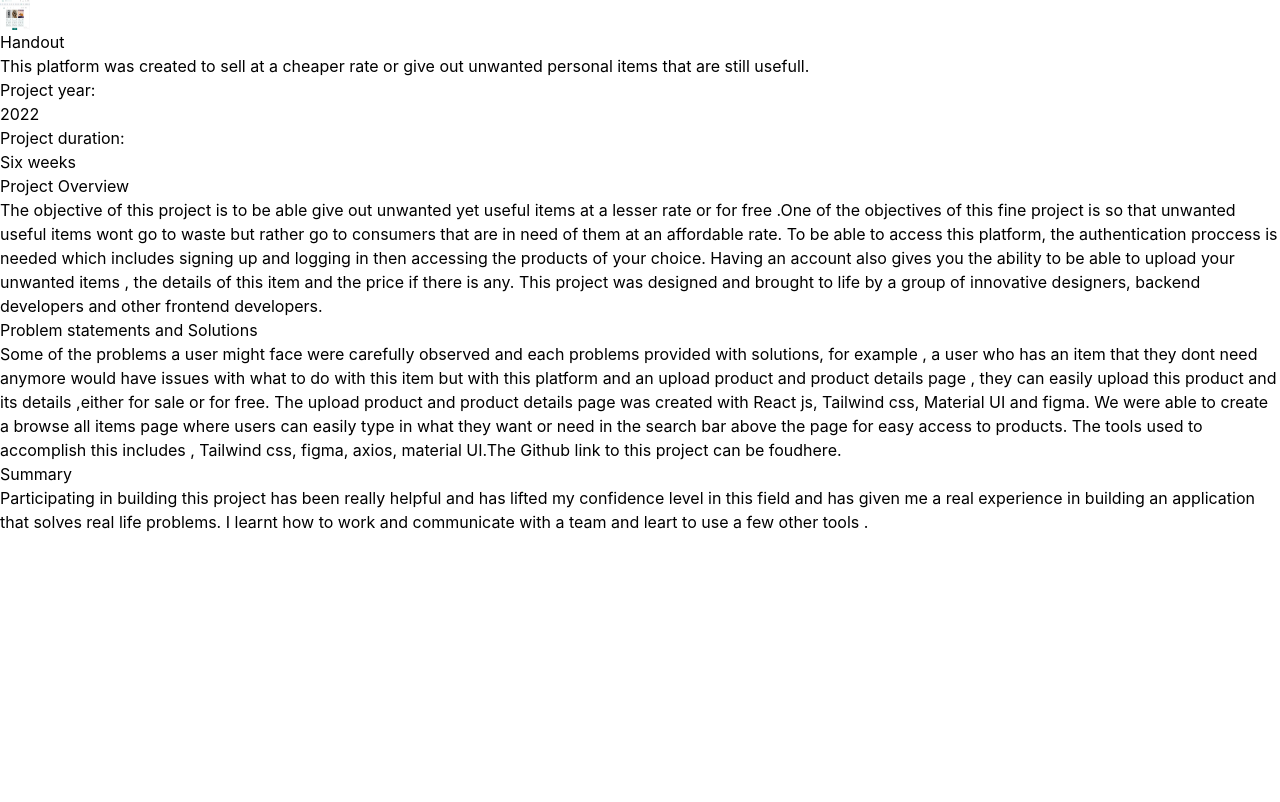
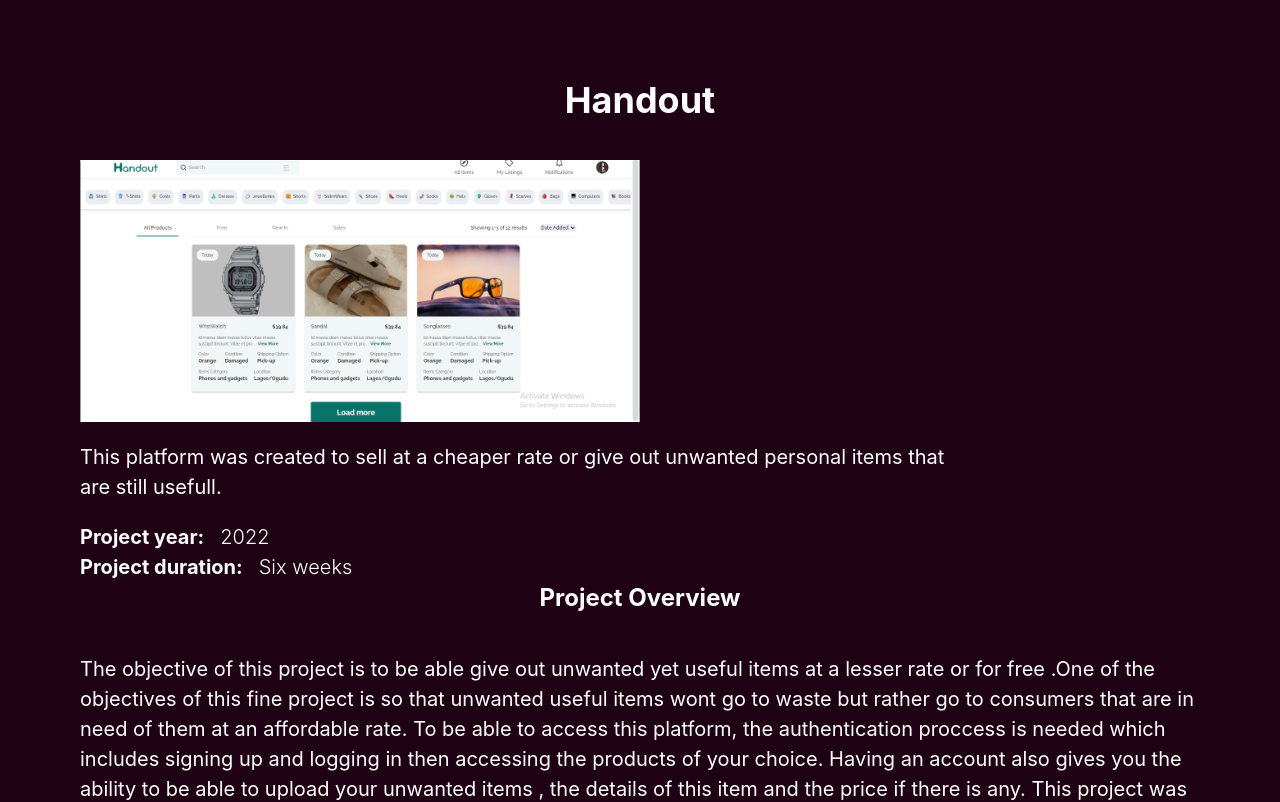
Before and after one commit to Abby-Taiwo/MyPortfolio, a React (Create React App) app: page /handout-details in a window 1280 px wide. Shown: the top 802 px of the page. Built offline with nearby package versions, Linux system fonts and the light colour scheme.

Commit message:
9th commit

```diff
--- a/src/components/about.jsx
+++ b/src/components/about.jsx
@@ -8,7 +8,7 @@ function about() {
       <h1 className='text-6xl'>I'm Abidemi Taiwo</h1>
     </div>
   <div className='flex flex-col md:flex-row px-8 items-center justify-between w-full text-white gap-5'>
-    <div className='flex flex-col flex-1 gap-5'>
+    <div className='flex flex-col flex-1 gap-5 '>
       <h4 className='md:text-center text-lg mt-20'>I'm a front end developer that hopes to work
       with teams around the world to help create
       interactive and outstanding websites, My interest
--- a/src/components/footer.jsx
+++ b/src/components/footer.jsx
@@ -9,7 +9,6 @@ import '../styles/footer.css'
 
 function footer() {
   return (
-    <div>
         <footer className="footer">
 
                     <div className="links">
@@ -33,7 +32,6 @@ function footer() {
                 Made by Abidemi Taiwo
             </div>
         </footer>
-    </div>
   )
 }
 
--- a/src/components/handoutDetails.jsx
+++ b/src/components/handoutDetails.jsx
@@ -1,52 +1,60 @@
 import React from 'react'
 import Handout from '../images/Handout.png'
+// import { useNavigate } from 'react-router-dom'
 
 function handoutDetails() {
+
   return (
-    <div className=''>
+    <div className='bg-[#1e0213] text-white w-100% text-[20px] p-20'>
       <div>
-      <img src={Handout} alt="a page" className='' />
-      <h2>Handout</h2>
-      <p>This platform was created to sell at a cheaper rate or give out unwanted personal items that are still usefull.</p>
+      <h2 className='text-4xl font-raleway font-bold text-center mb-10'>Handout</h2>
+      <img src={Handout} alt="a page" className='w-1/2 h-1/2 items-center' />
+      <p className='mt-5'>This platform was created to sell at a cheaper rate or give out unwanted personal items that <br /> are still usefull.</p>
       </div>
-      <div>
-        <section>
-          <h2>
+      <div className='items-center mt-5'>
+        <section className='flex gap-4'>
+          <h2 className='font-bold'>
           Project year:
           </h2>
-          <h4>
+          <h4 className='font-light'>
             2022
           </h4>
         </section>
-        <section>
-          <h2>
+        <section className='flex gap-4'>
+          <h2 className='font-bold'>
             Project duration:
           </h2>
+          <h4 className='font-light'>
           Six weeks
+          </h4>
         </section>
       </div>
       <div>
-        <h2>Project Overview </h2>
+        <h2 className='text-2xl font-raleway font-bold text-center mb-10' >Project Overview </h2>
         <p>The objective of this project is to be able give out unwanted yet useful items at a lesser rate or for free .One of the objectives of this fine project is so that unwanted useful items wont go to waste but rather go to consumers that are in need of them at an affordable rate. To be able to access this platform, the authentication proccess is needed which includes signing up and logging in then accessing the products of your choice. Having an account also gives you the ability to be able to upload your unwanted items , the details of this item and the price if there is any. This project was designed and brought to life by a group of innovative designers, backend developers and other frontend developers.</p>
       </div>
        <div>
-        <h2>
+        <h2 className='text-2xl font-raleway font-bold text-center m-5'>
         Problem statements and Solutions
         </h2>
-        <p>
+        <p className='mt-5' >
           Some of the problems a user might face were carefully observed and each problems  provided with solutions, for example , a user who has an item that they dont need anymore would have issues with what to do with this item but with this platform and an upload product and product details page , they can easily upload this product and its details ,either for sale or for free. The upload product and product details page was created with React js, Tailwind css, Material UI and figma. We were able to create a browse all items page where users can easily type in what they want or need in the search bar above the page for easy access to products. The tools used to accomplish this includes , Tailwind css, figma, axios, material UI.The Github link to this project can be foud
           <a href="http://https://github.com/StuternHousemanship/HANDOUT-Frontend-Project-Team1.1.git">here</a>.
         </p>
        </div>
        <div>
-        <h2>
+        <h2 className='text-2xl font-raleway font-bold text-center m-5'>
           Summary
         </h2>
         <p>
           Participating in building this project has been really helpful and has lifted my confidence level in this field and has given me a real experience in building an application that solves real life problems. I learnt how to work and communicate with a team and leart to use a few other tools .
         </p>
        </div>
+
+
     </div>
+
+
 
   )
 }
--- a/src/styles/footer.css
+++ b/src/styles/footer.css
@@ -13,7 +13,7 @@
   display: flex;
   align-items: center;
   justify-content: space-evenly;
-  width: 15%;
+  width: 25%;
 }
 
 .footer .author {
```
